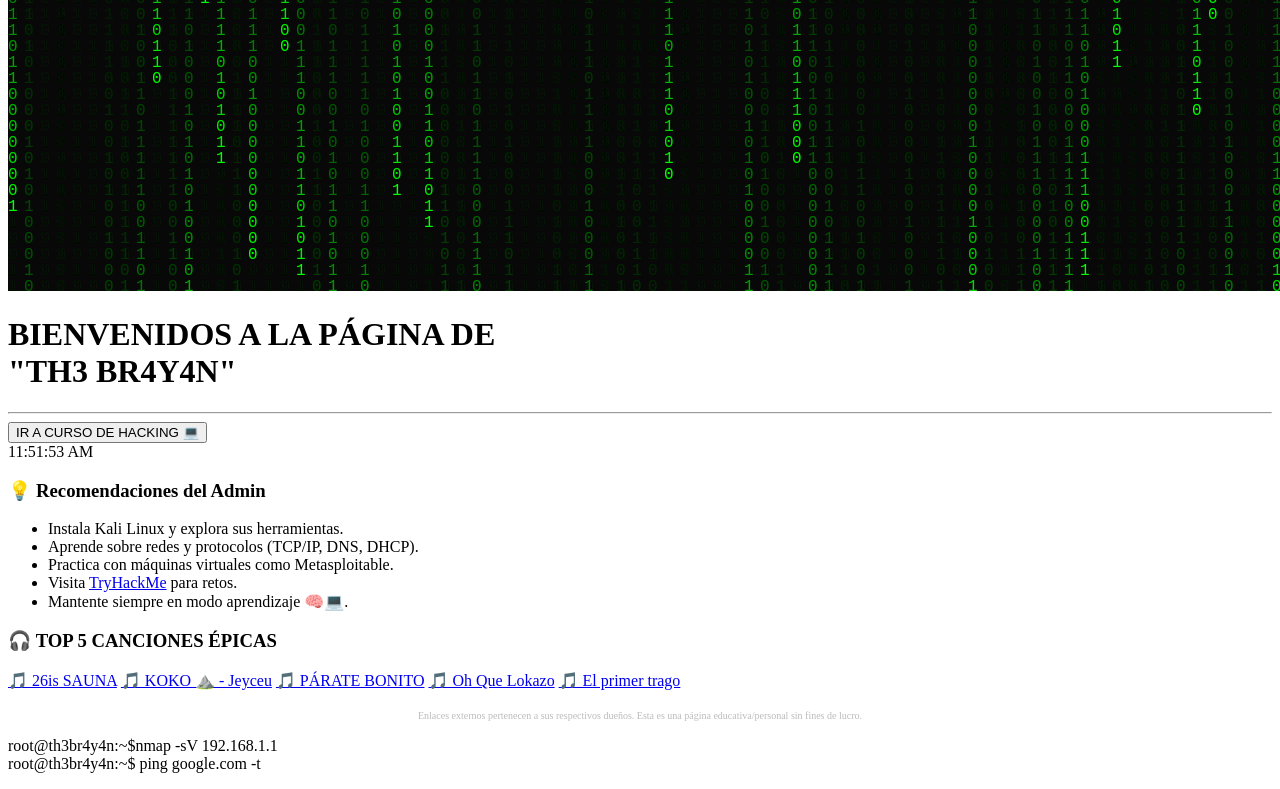
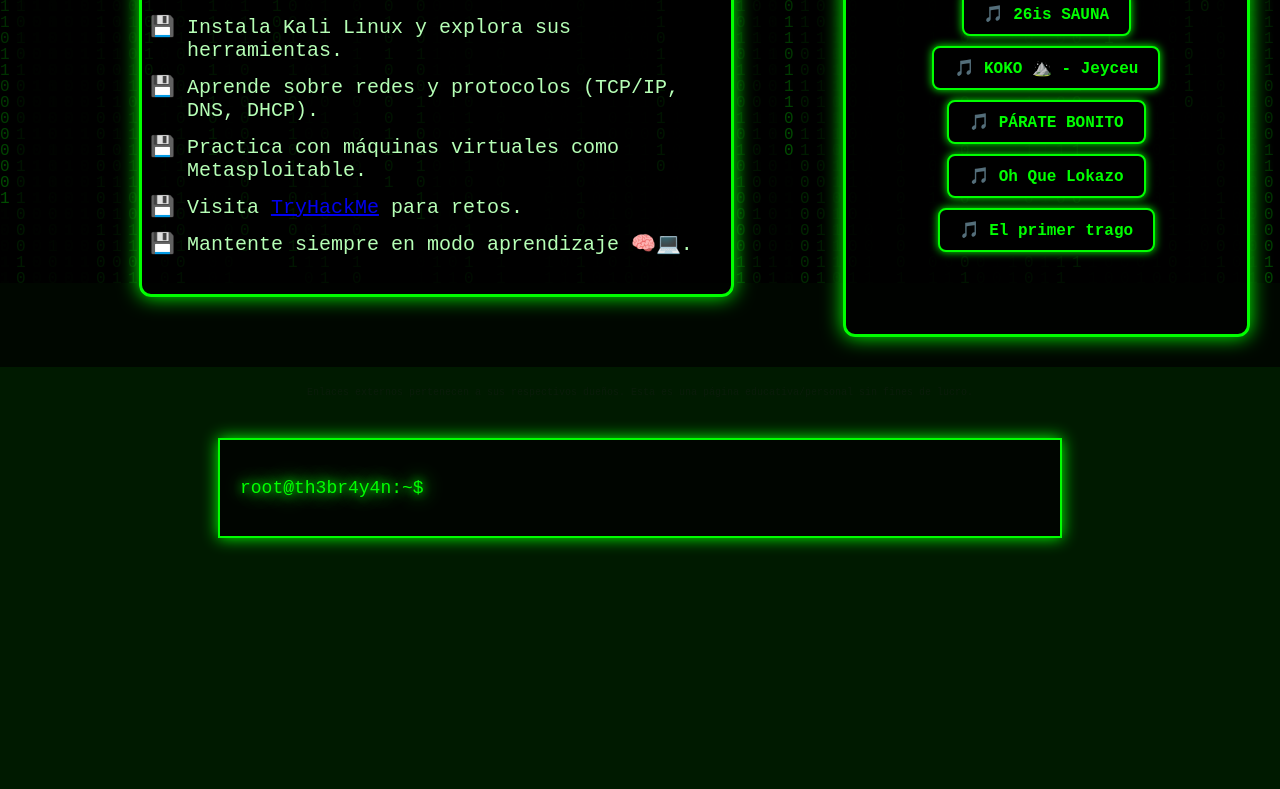
Before and after one commit to brayanpeperoni/palvko.github.io, a plain HTML site: page index.html in a window 1280 px wide. Shown: the part 517-1306 px from the top of the page. After the commit the page ends 1095 px from the top, so only its background shows below. Drawn offline with Linux system fonts and the light colour scheme.

Commit message:
Update index.html

```diff
--- a/index.html
+++ b/index.html
@@ -1,13 +1,13 @@
-<!DOCTYPE html>
-<html lang="es">
 <!DOCTYPE html>
 <html lang="es">
 <head>
-  <meta property="og:image" content="https://th3br4yan.netlify.app/preview.png" />
-  <meta property="og:type" content="website" />
-  <meta name="twitter:card" content="summary_large_image" />
+  <meta charset="UTF-8">
   <meta name="viewport" content="width=device-width, initial-scale=1.0">
+  <meta property="og:image" content="https://th3br4yan.netlify.app/preview.png">
+  <meta property="og:type" content="website">
+  <meta name="twitter:card" content="summary_large_image">
   <title>TH3 BR4Y4N</title>
+  <link rel="stylesheet" href="style.css">
 </head>
 <body>
   <canvas id="matrixCanvas"></canvas>
@@ -22,7 +22,6 @@
   <div id="reloj" class="glow reloj-digital"></div>
 
   <footer class="footer-flex">
-  <!-- IZQUIERDA -->
     <div class="recomendaciones">
       <h3>💡 Recomendaciones del Admin</h3>
       <ul>
@@ -34,7 +33,6 @@
       </ul>
     </div>
 
-  <!-- DERECHA -->
     <div class="canciones">
       <h3>🎧 TOP 5 CANCIONES ÉPICAS</h3>
       <a href="https://www.youtube.com/watch?v=BTRCZvDPH1Y" target="_blank" onclick="reproducirSonido()">🎵 26is SAUNA</a>
@@ -45,46 +43,16 @@
     </div>
   </footer>
 
-<!-- Aviso legal -->
   <small style="color: #222; font-size: 10px; text-align: center; opacity: 0.3; display: block; margin-top: 20px;">
     Enlaces externos pertenecen a sus respectivos dueños. Esta es una página educativa/personal sin fines de lucro.
   </small>
 
+  <audio id="sonido" src="https://www.myinstants.com/media/sounds/windows-xp-error.mp3"></audio>
 
-
-  <audio id="sonido" src="https://www.myinstants.com/media/sounds/windows-xp-error.mp3"></audio>
-  <script src="script.js"></script>
   <div class="terminal-falsa">
     <p id="cmd-output" class="glow">root@th3br4y4n:~$</p>
   </div>
 
-<script>
-  const comandos = [
-    "nmap -sV 192.168.1.1",
-    "ping google.com -t",
-    "sudo apt install metasploit",
-    "hydra -l admin -P rockyou.txt 192.168.1.5 ssh",
-    "echo 'Bienvenido al sistema de TH3 BR4Y4N 💻'"
-  ];
-
-  let index = 0;
-
-  function escribirComando(texto, i = 0) {
-    if (i < texto.length) {
-      document.getElementById("cmd-output").innerHTML += texto.charAt(i);
-      setTimeout(() => escribirComando(texto, i + 1), 70);
-    } else {
-      setTimeout(() => {
-        document.getElementById("cmd-output").innerHTML += "<br><span class='glow'>root@th3br4y4n:~$ </span>";
-        index = (index + 1) % comandos.length;
-        escribirComando(comandos[index]);
-      }, 1500);
-    }
-  }
-
-  escribirComando(comandos[index]);
-</script>
-
+  <script src="script.js"></script>
 </body>
-
 </html>
```
Lines whose indentation alone changed are shown as unchanged.
